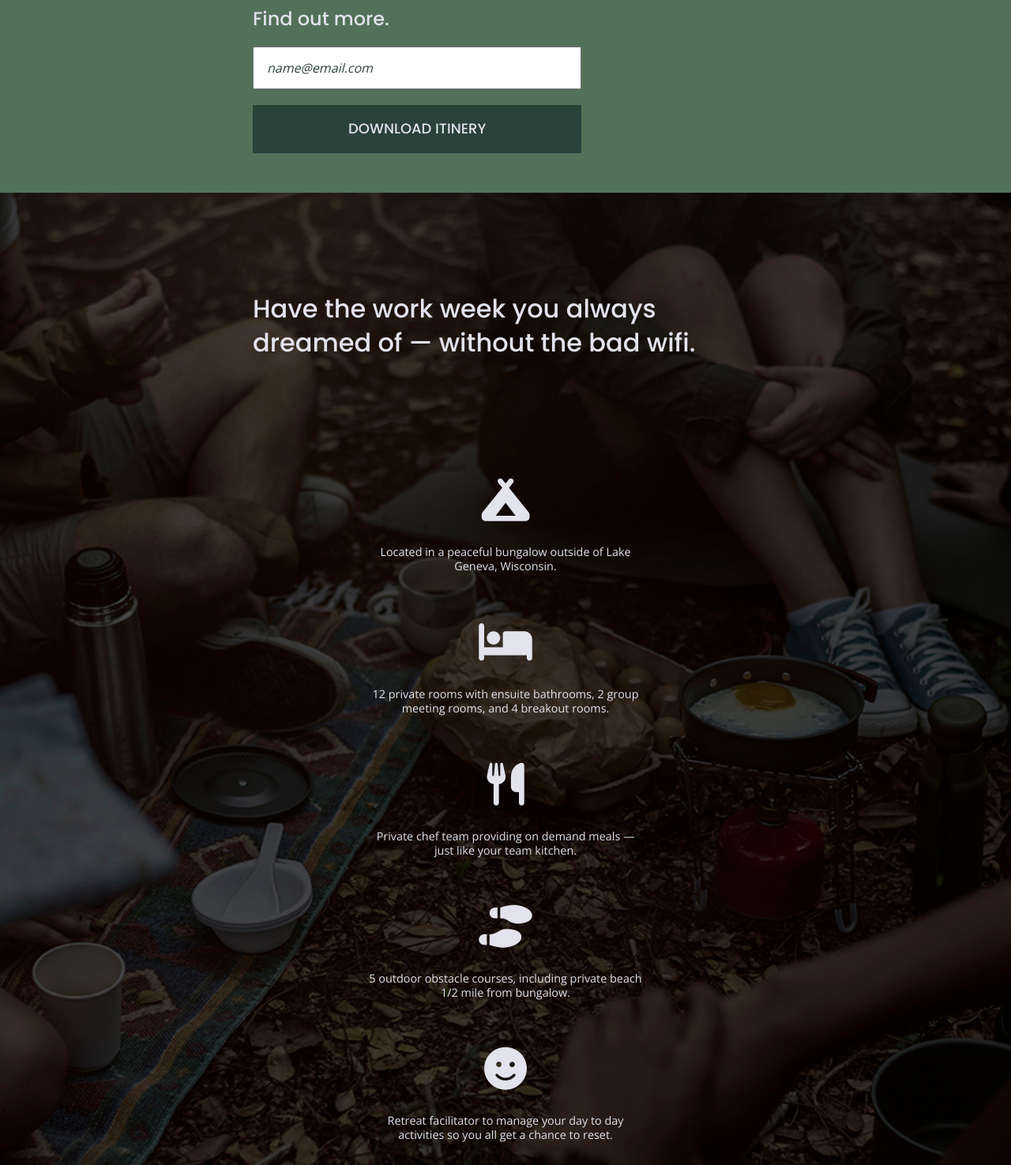
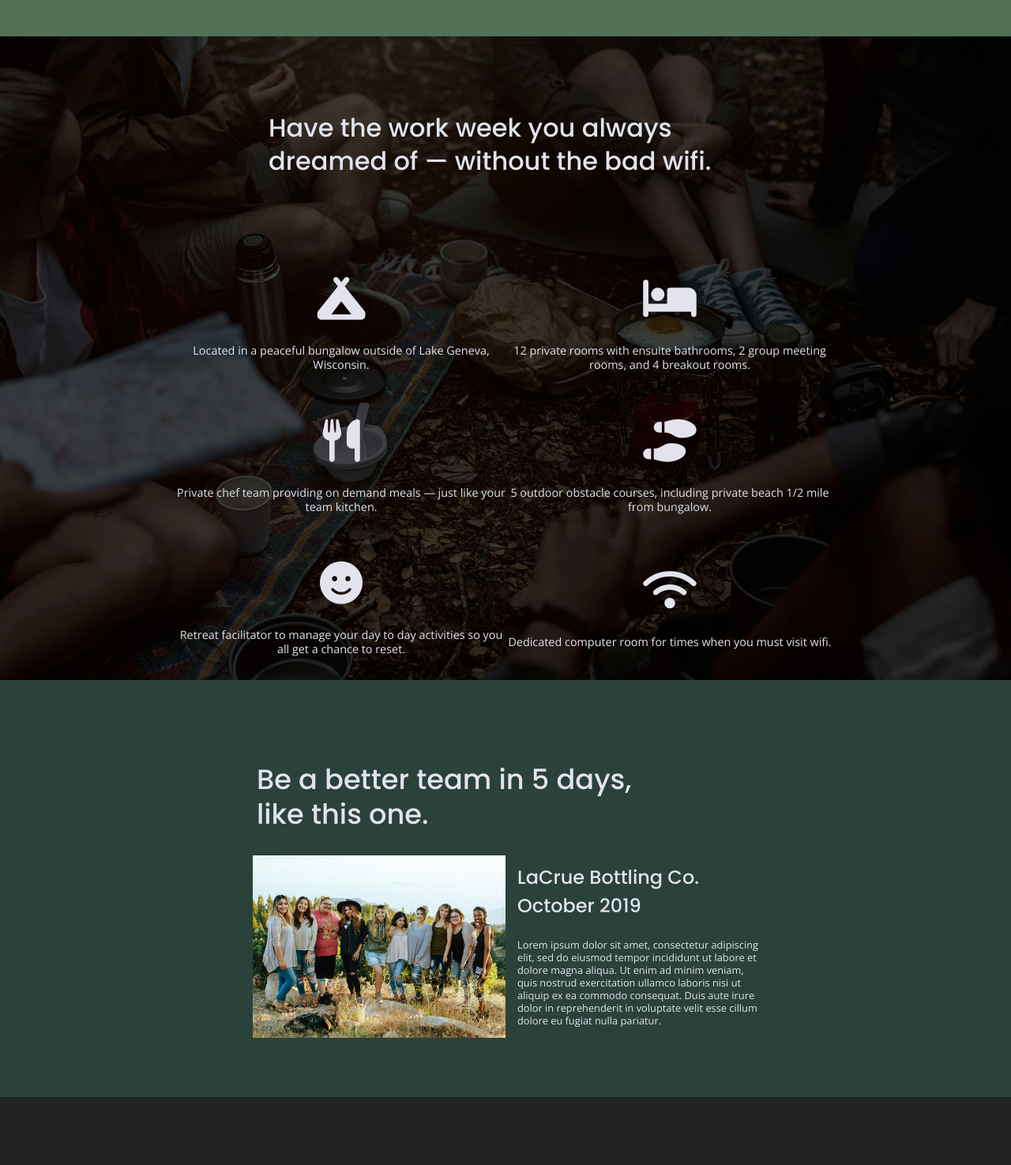
Before and after one commit to bloom33/Unplugged-Retreat, a website: page index.html in a window 1280 px wide. Shown: the part 1000-2475 px from the top of the page at 79% size. Drawn offline with nearby package versions, Linux system fonts and the light colour scheme.

Commit message:
Adjusted and/or input tablet screen styles for homepage; working on adjusting features section

```diff
--- a/css/main.css
+++ b/css/main.css
@@ -197,6 +197,7 @@ header nav {
 header nav ul {
   display: flex;
   justify-content: space-between;
+  padding-right: 40px;
   width: 100%;
 }
 
@@ -545,7 +546,7 @@ input[type=button] {
   /***** GENERAL STYLES *****/
   .content-wrapper {
     max-width: 640px;
-    margin: 100px 0;
+    margin: 75px 0;
   }
 
   h2 {
@@ -577,10 +578,10 @@ input[type=button] {
   }
 
   header nav {
-    width: 20%;
+    width: 40%;
   }
 
-  header nav ul {
+  header nav ul li {
     justify-content: space-between;
   }
 
@@ -609,9 +610,14 @@ input[type=button] {
   }
 
   aside .content-wrapper .form-description,
-  aside .content-wrapper form {
-    width: 40%;
+  aside .content-wrapper .form {
+    width: 45%;
     margin: 0;
+  }
+
+  aside .form h3 {
+    margin: 15px 0;
+    padding: 10px 0;
   }
 
   /* FEATURES */
@@ -620,21 +626,25 @@ input[type=button] {
     align-items: center;
     display: flex;
     flex-basis: 50%;
-    flex-flow: column wrap;
-    justify-content: center;
-    padding: 0 10px;
-  }
+    flex-flow: row wrap;
+    justify-content: space-around;
+   }
 
-  .features h2 {
-    margin-bottom: 20px;
+  .features .content-wrapper h2 {
+    margin: 20px;
   }
 
   .features .feature-items-description {
-    width: 50%;
+    width: 60%;
   }
 
   .features i {
     margin-bottom: 30px;
+  }
+
+  .features .feature-items {
+    font-size: ;
+    width: 65%;
   }
 
   /* REVIEWS */
@@ -649,9 +659,20 @@ input[type=button] {
     width: 50%;
   }
 
+  .reviews h2 {
+    width: 75%;
+  }
+
   .reviews h3 {
+    font-size: 1.5em;
+    padding: 10px;
+    padding-left: 15px;
     width: 75%;
     margin: 0;
+  }
+
+  .reviews p {
+    font-size: .8em;
   }
 
   /* FOOTER */
```
